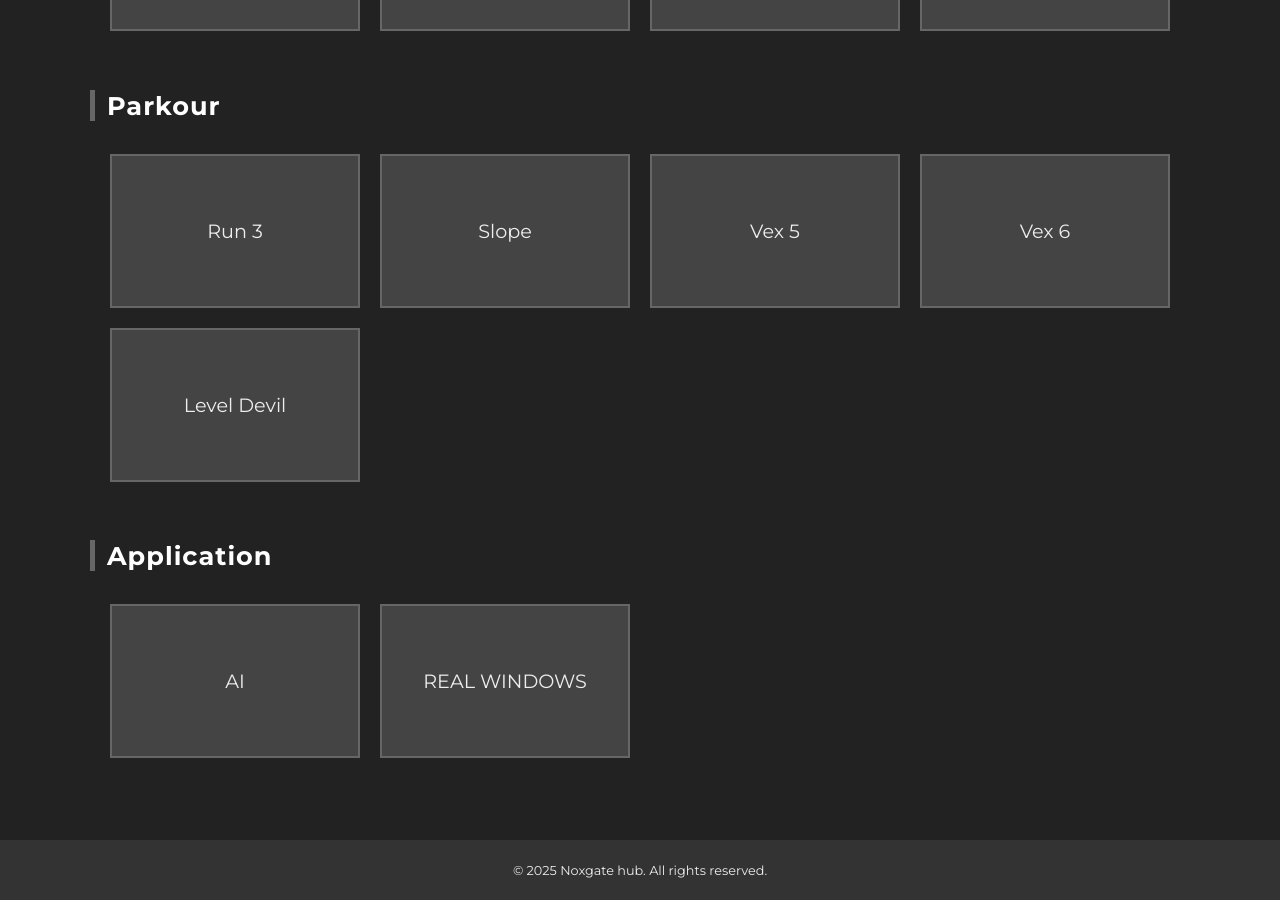
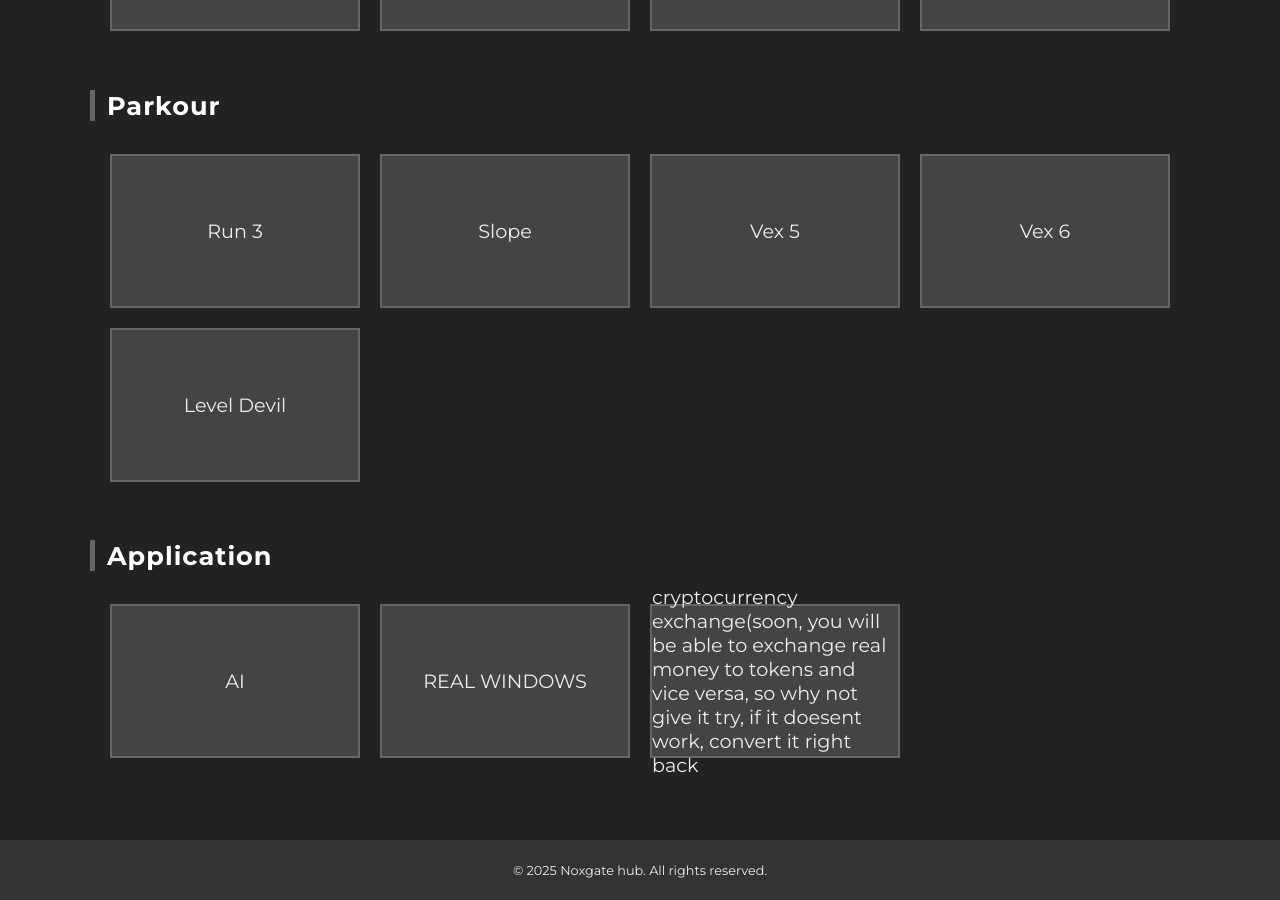
Before and after one commit to noxgate0fficial/noxgate0fficial.github.io, a Jekyll site: the page index.html, which Jekyll copies as it is, in a window 1280 px wide and 900 px high, scrolled down 866 px. Built offline with Jekyll 4.4.1, drawn with Linux system fonts in a browser that asks for light colours.

Commit message:
Update index.html

```diff
--- a/index.html
+++ b/index.html
@@ -175,6 +175,9 @@
           <a class="game-tile" href="vm.html">
             <span>REAL WINDOWS</span>
           </a>
+          <a class="game-tile" href="exchange.html">
+            <span>cryptocurrency exchange(soon, you will be able to exchange real money to tokens and vice versa, so why not give it try, if it doesent work, convert it right back</span>
+          </a>
         </div>
       </div>
 
```
